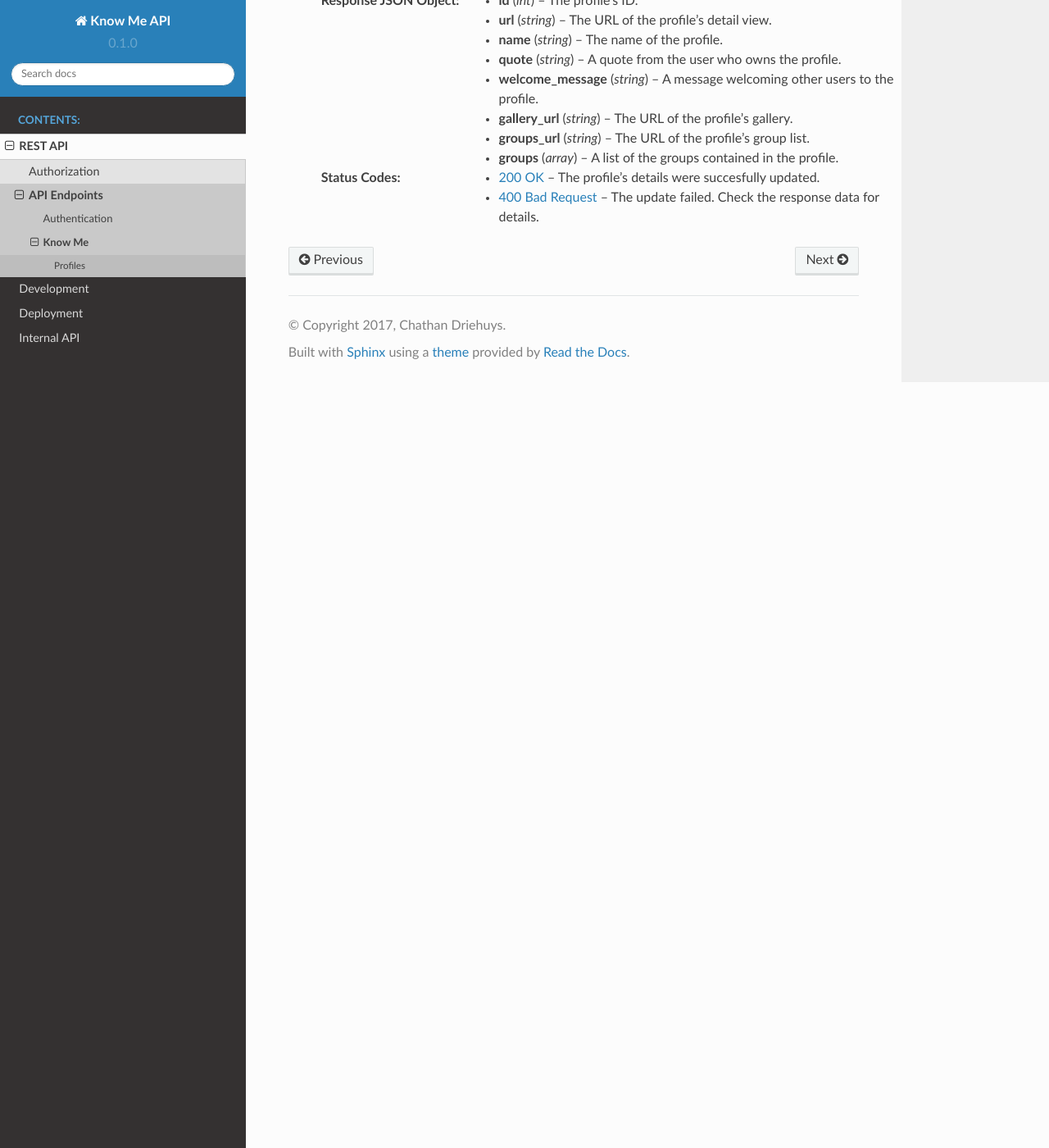
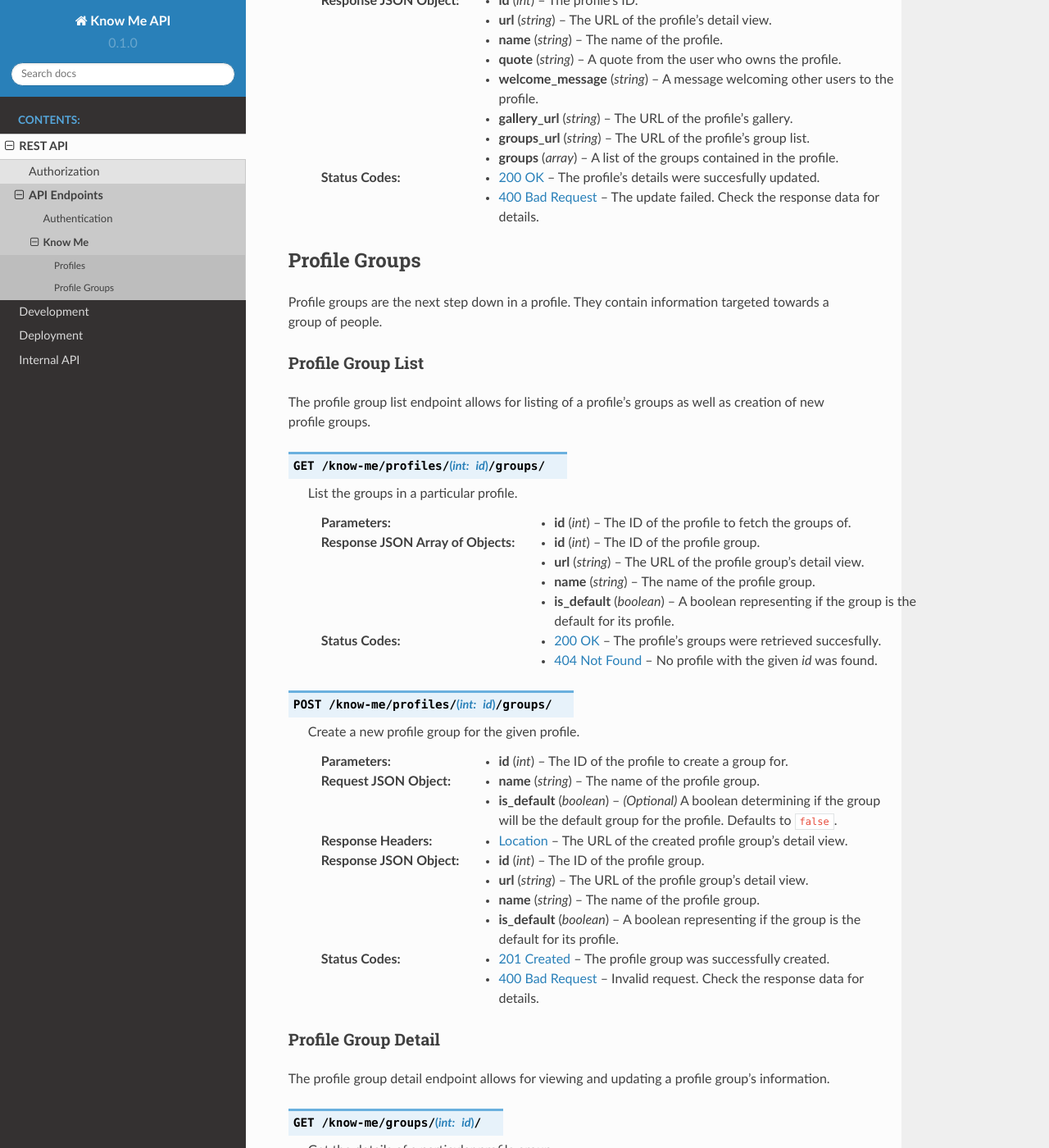
Before and after one commit to knowmetools/km-api, a Sphinx documentation site: the page built from docs/API/know-me.rst, in a window 1280 px wide and 1400 px high, scrolled down 1832 px. Shown: the whole window at 82% size. Built offline with Sphinx 7.4.7 and the Read the Docs theme 2.0.0, drawn with Linux system fonts in a browser that asks for light colours; some of the changed text lies outside the part shown.

Commit message:
Add profile group endpoint docs.

```diff
--- a/docs/API/know-me.rst
+++ b/docs/API/know-me.rst
@@ -67,7 +67,7 @@ Profile Details
     :>json string groups_url: The URL of the profile's group list.
     :>json array groups: A list of the groups contained in the profile.
 
-    :statuscode 200: The profile's details were retreived succesfully.
+    :statuscode 200: The profile's details were retrieved succesfully.
     :statuscode 404: There is no profile with the given `id` accessible to the requesting user.
 
 .. http:patch:: /know-me/profiles/(int:id)/
@@ -91,3 +91,89 @@ Profile Details
 
     :statuscode 200: The profile's details were succesfully updated.
     :statuscode 400: The update failed. Check the response data for details.
+
+
+--------------
+Profile Groups
+--------------
+
+Profile groups are the next step down in a profile. They contain information targeted towards a group of people.
+
+Profile Group List
+------------------
+
+The profile group list endpoint allows for listing of a profile's groups as well as creation of new profile groups.
+
+.. http:get:: /know-me/profiles/(int:id)/groups/
+
+    List the groups in a particular profile.
+
+    :param int id: The ID of the profile to fetch the groups of.
+
+    :>jsonarr int id: The ID of the profile group.
+    :>jsonarr string url: The URL of the profile group's detail view.
+    :>jsonarr string name: The name of the profile group.
+    :>jsonarr boolean is_default: A boolean representing if the group is the default for its profile.
+
+    :statuscode 200: The profile's groups were retrieved succesfully.
+    :statuscode 404: No profile with the given `id` was found.
+
+.. http:post:: /know-me/profiles/(int:id)/groups/
+
+    Create a new profile group for the given profile.
+
+    :param int id: The ID of the profile to create a group for.
+
+    :<json string name: The name of the profile group.
+    :<json boolean is_default: *(Optional)* A boolean determining if the group will be the default group for the profile. Defaults to ``false``.
+
+    :>header Location: The URL of the created profile group's detail view.
+
+    :>json int id: The ID of the profile group.
+    :>json string url: The URL of the profile group's detail view.
+    :>json string name: The name of the profile group.
+    :>json boolean is_default: A boolean representing if the group is the default for its profile.
+
+    :statuscode 201: The profile group was successfully created.
+    :statuscode 400: Invalid request. Check the response data for details.
+
+Profile Group Detail
+--------------------
+
+The profile group detail endpoint allows for viewing and updating a profile group's information.
+
+.. http:get:: /know-me/groups/(int:id)/
+
+    Get the details of a particular profile group.
+
+    :param int id: The ID of the profile group to fetch.
+
+    :>json int id: The ID of the profile group.
+    :>json string url: The URL of the profile group's detail view.
+    :>json string name: The name of the profile group.
+    :>json boolean is_default: A boolean representing if the group is the default for its profile.
+    :>json string rows_url: The URL of the group's row list.
+    :>json object rows: A list of the profile rows contained in the group.
+
+    :status 200: The profile group's details were retrieved succesfully.
+    :status 404: There is no profile group with the given ``id`` accessible to the requesting user.
+
+.. http:patch:: /know-me/groups/(int:id)/
+
+    Update a specific profile group's information.
+
+    :param int id: The ID of the profile group to update.
+
+    :<json string name: *(Optional)* A new name for the profile group.
+    :<json boolean is_default: *(Optional)* The new ``is_default`` status for the group.
+
+    :>json int id: The ID of the profile group.
+    :>json string url: The URL of the profile group's detail view.
+    :>json string name: The name of the profile group.
+    :>json boolean is_default: A boolean representing if the group is the default for its profile.
+    :>json string rows_url: The URL of the group's row list.
+    :>json object rows: A list of the profile rows contained in the group.
+
+    :status 200: The profile group's information was succesfully updated.
+    :status 400: Invalid request. Check the response data for details.
+    :status 404: There is no profile group with the given ``id`` accessible to the requesting user.
```
Also changed, not shown: 1 other file.
